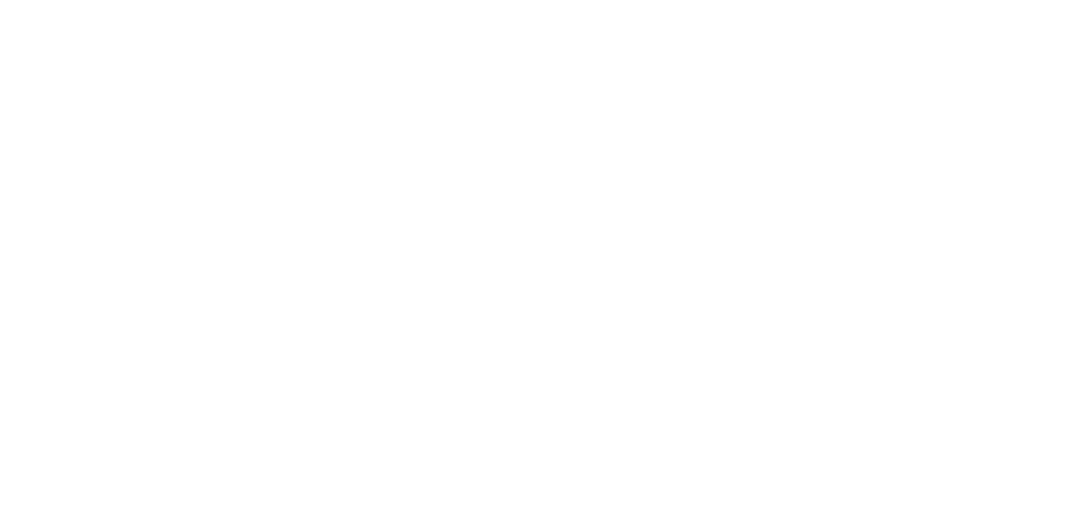
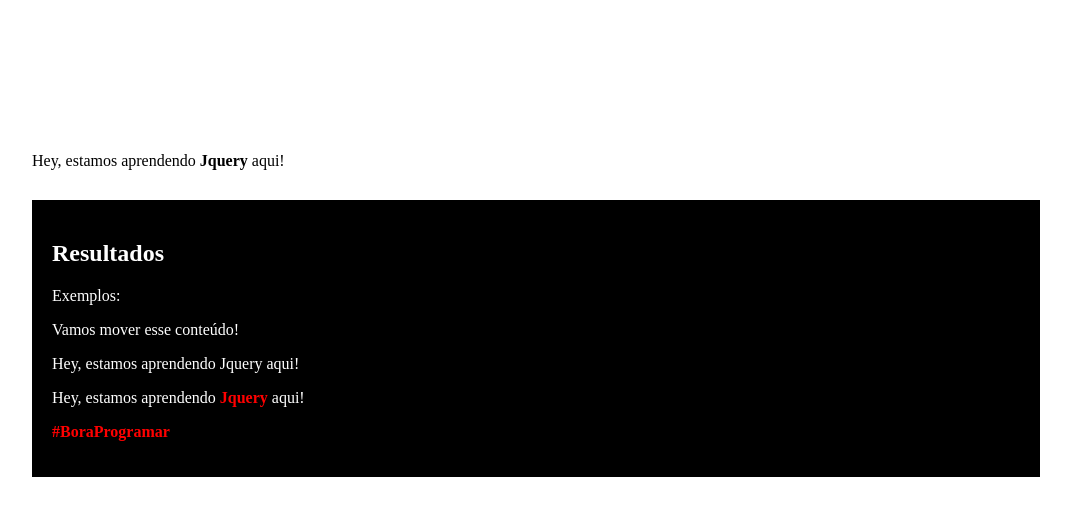
Before and after one commit to Gui250/Estudos-de-Jquery, a plain HTML site: page manipuladores/01-inserir-conteudo-inside/index.html in a window 1280 px wide. Shown: the whole page, without its empty margins (104-1175 px from the left). Drawn offline with nearby package versions, Linux system fonts and the light colour scheme.

Commit message:
estudando sobre manipuladores

```diff
--- a/manipuladores/01-inserir-conteudo-inside/index.html
+++ b/manipuladores/01-inserir-conteudo-inside/index.html
@@ -8,7 +8,28 @@
       body {
         padding: 10%;
       }
+      .e {
+        padding: 20px;
+        background: #000;
+        color: #fff;
+        margin-top: 30px;
+      }
+
+      .e b {
+        color: red;
+      }
     </style>
   </head>
-  <body></body>
+  <body>
+    <p class="j">Hey, estamos aprendendo <b>Jquery</b> aqui!</p>
+    <p class="a">Vamos mover esse conteúdo!</p>
+    <div class="e"></div>
+
+    <script
+      src="https://code.jquery.com/jquery-3.7.1.js"
+      integrity="sha256-eKhayi8LEQwp4NKxN+CfCh+3qOVUtJn3QNZ0TciWLP4="
+      crossorigin="anonymous"
+    ></script>
+    <script src="index.js"></script>
+  </body>
 </html>
--- a/manipuladores/01-inserir-conteudo-inside/index.js
+++ b/manipuladores/01-inserir-conteudo-inside/index.js
@@ -0,0 +1,12 @@
+$(function () {
+  let text = $(".j").text();
+  let html = $(".j").html();
+
+  $(".a").appendTo($(".e"));
+
+  $(".e").append("<p>" + text + "</p>");
+  $(".e").append("<p>" + html + "</p>");
+  $("<p><b>#BoraProgramar</b></p>").appendTo($(".e"));
+  $(".e").prepend("<h2>Resultados</h2>");
+  $("<p>Exemplos:</p>").prependTo($(".e p:first"));
+});
```
Also changed, not shown: manipuladores/02-inserir-conteudo-outside/index.html (added, +16 -0 lines), manipuladores/02-inserir-conteudo-outside/index.js (added).
